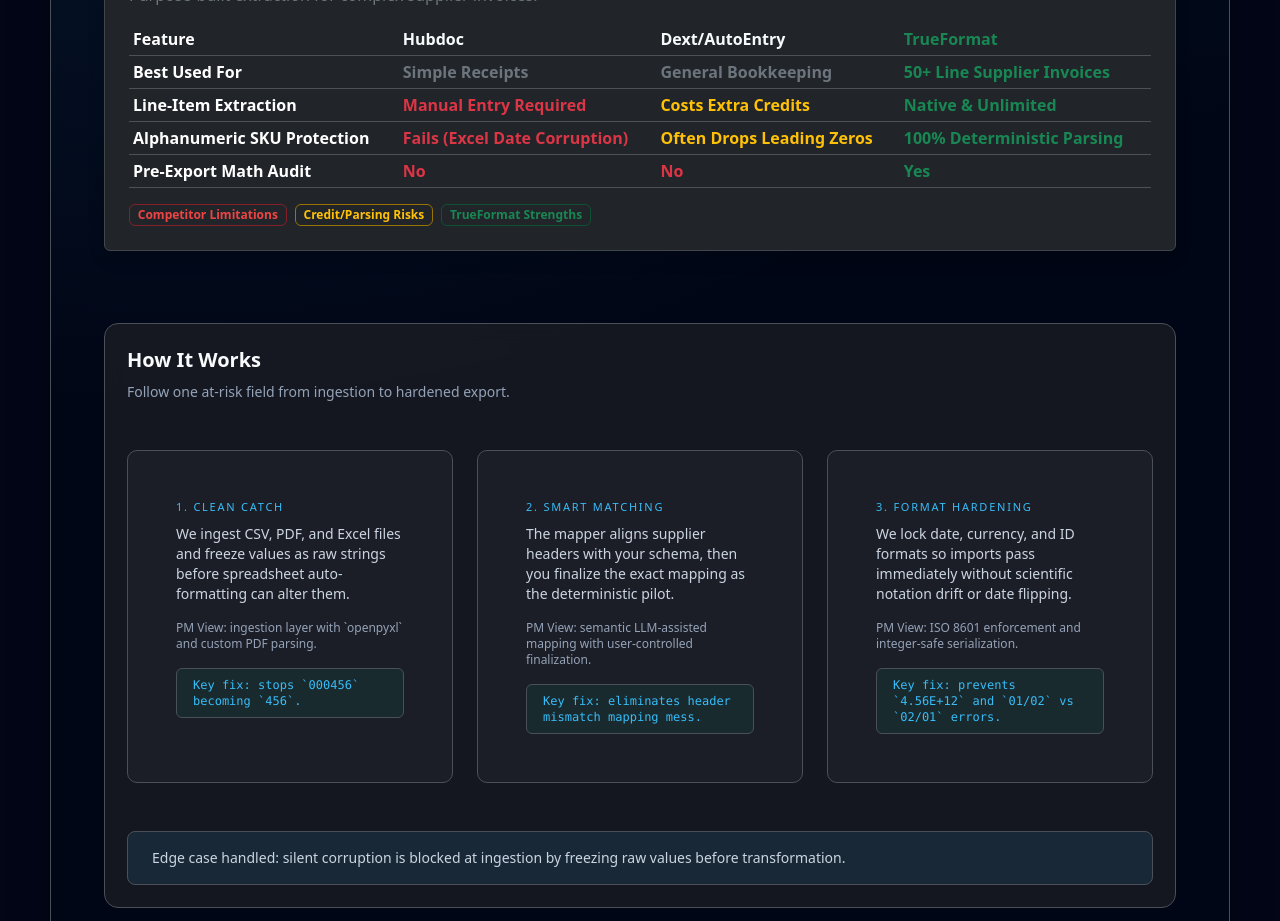
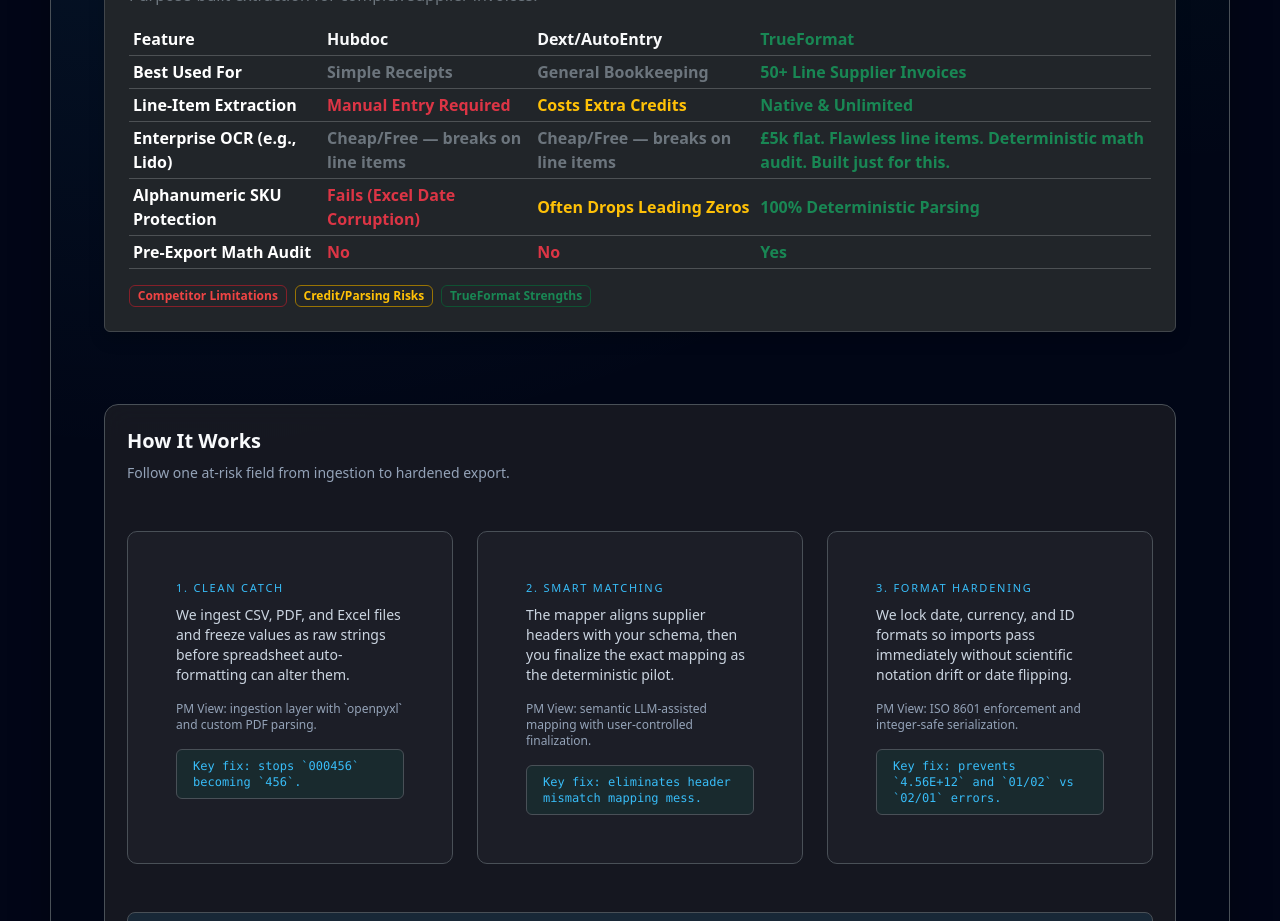
Before and after one commit to Jaseyacey/TrueFormat, a React (Vite) app in the folder frontend/: page / in a window 1280 px wide. Shown: the part 1740-2661 px from the top of the page. Built offline with nearby package versions, Linux system fonts and the light colour scheme; no server answers.

Commit message:
update price comparison

```diff
--- a/frontend/src/MarketingHomePage.jsx
+++ b/frontend/src/MarketingHomePage.jsx
@@ -99,6 +99,12 @@
       hubdoc: 'Manual Entry Required',
       dext: 'Costs Extra Credits',
       trueformat: 'Native & Unlimited',
+    },
+    {
+      feature: 'Enterprise OCR (e.g., Lido)',
+      hubdoc: 'Cheap/Free — breaks on line items',
+      dext: 'Cheap/Free — breaks on line items',
+      trueformat: '£5k flat. Flawless line items. Deterministic math audit. Built just for this.',
     },
     {
       feature: 'Alphanumeric SKU Protection',
```
